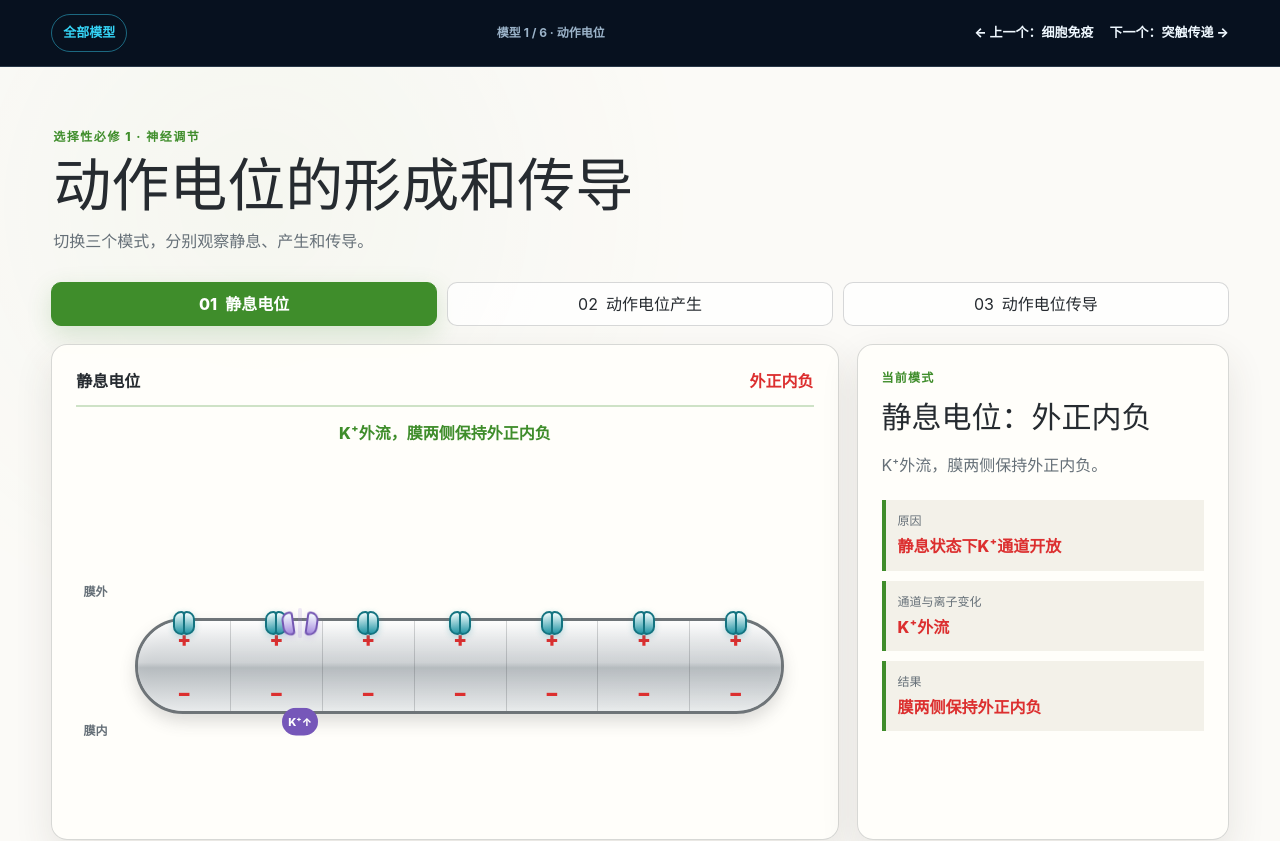
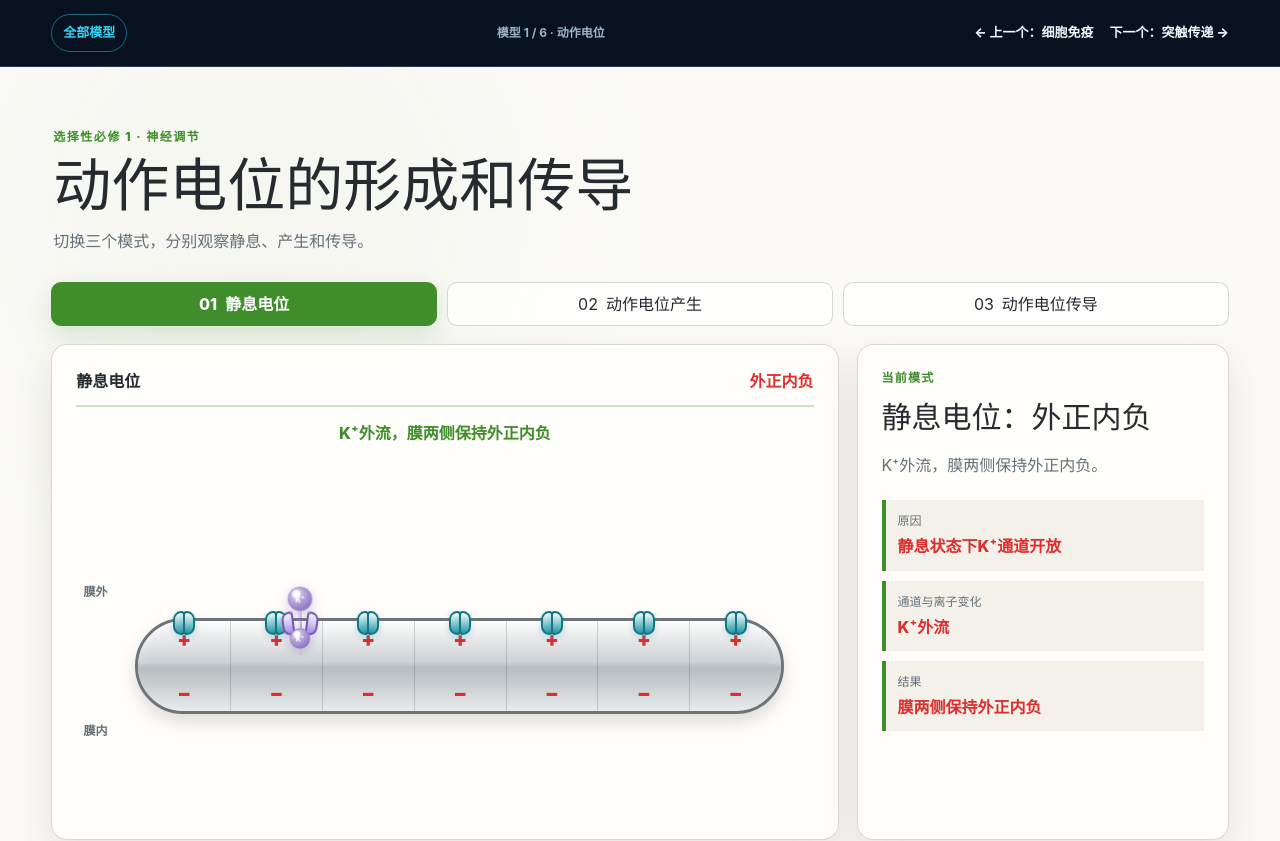
Before and after one commit to Meiosis7/biology-interactive-models, a Next.js app: page /models/action-potential in a window 1280 px wide. Shown: the top 841 px of the page. Built offline with nearby package versions, Linux system fonts and the light colour scheme.

Commit message:
feat: animate ions through channel pores

```diff
--- a/components/action-potential/ActionPotentialScene.tsx
+++ b/components/action-potential/ActionPotentialScene.tsx
@@ -1,5 +1,6 @@
 import type { ActionPotentialFrame, ActionPotentialMode } from "./types";
 import { IonChannel } from "./IonChannel";
+import { IonStream } from "./IonStream";
 
 const MODE_LABELS: Record<ActionPotentialMode, string> = {
   resting: "静息电位",
@@ -73,12 +74,11 @@ export function ActionPotentialScene({
                 {segment.polarity === "excited" ? "+" : "−"}
               </span>
               {segment.sodiumInflux && (
-                <span
-                  className="ap-segment-na-flow"
-                  aria-label={`Na⁺进入第${segment.id + 1}膜段`}
-                >
-                  Na⁺↓
-                </span>
+                <IonStream
+                  species="sodium"
+                  direction="inward"
+                  label={`Na⁺进入第${segment.id + 1}膜段`}
+                />
               )}
               {mode === "resting" && segment.id === 1 && (
                 <>
@@ -88,9 +88,11 @@ export function ActionPotentialScene({
                     label={`K⁺通道${frame.potassiumChannelOpen ? "开放" : "关闭"}`}
                   />
                   {frame.potassiumOutflow && (
-                    <span className="ap-segment-k-flow" aria-label="K⁺外流">
-                      K⁺↑
-                    </span>
+                    <IonStream
+                      species="potassium"
+                      direction="outward"
+                      label="K⁺外流"
+                    />
                   )}
                 </>
               )}
--- /dev/null
+++ b/components/action-potential/IonStream.tsx
@@ -0,0 +1,35 @@
+import type { CSSProperties } from "react";
+
+interface IonStreamProps {
+  species: "sodium" | "potassium";
+  direction: "inward" | "outward";
+  label: string;
+}
+
+const ION_LABELS = {
+  sodium: "Na⁺",
+  potassium: "K⁺",
+} as const;
+
+export function IonStream({ species, direction, label }: IonStreamProps) {
+  return (
+    <span
+      className={`ap-ion-stream ap-ion-stream--${species} ap-ion-stream--${direction}`}
+      data-ion-species={species}
+      data-ion-direction={direction}
+      aria-label={label}
+    >
+      {[0, 1, 2].map((index) => (
+        <i
+          key={index}
+          className="ap-ion-particle"
+          data-ion-particle={species}
+          style={{ "--ion-index": index } as CSSProperties}
+          aria-hidden="true"
+        >
+          {ION_LABELS[species]}
+        </i>
+      ))}
+    </span>
+  );
+}
--- a/components/action-potential/action-potential.css
+++ b/components/action-potential/action-potential.css
@@ -335,40 +335,68 @@
   transform: translateX(-50%);
 }
 
-.ap-segment-na-flow,
-.ap-segment-k-flow {
+.ap-ion-stream {
+  --ion-color: #168fa0;
+  --ion-start-y: -20px;
+  --ion-end-y: 34px;
   position: absolute;
+  top: -18px;
+  left: 50%;
+  width: 1px;
+  height: 58px;
   z-index: 7;
+  pointer-events: none;
+}
+
+.ap-ion-stream::before {
+  position: absolute;
+  top: 4px;
   left: 50%;
-  display: inline-flex;
-  align-items: center;
-  justify-content: center;
-  min-width: 36px;
-  min-height: 28px;
-  border-radius: 999px;
-  color: #fff;
-  font-size: 11px;
-  font-weight: 850;
+  width: 2px;
+  height: 48px;
+  background: linear-gradient(
+    to bottom,
+    color-mix(in srgb, var(--ion-color) 4%, transparent),
+    color-mix(in srgb, var(--ion-color) 44%, transparent),
+    color-mix(in srgb, var(--ion-color) 4%, transparent)
+  );
+  content: "";
   transform: translateX(-50%);
 }
 
-.ap-segment-na-flow {
-  top: -53px;
-  background: var(--ap-blue);
+.ap-ion-stream--potassium {
+  --ion-color: #7958b8;
+  --ion-start-y: 34px;
+  --ion-end-y: -20px;
+  left: 76%;
 }
 
-.ap-segment-k-flow {
-  top: 42px;
-  left: 76%;
-  background: var(--ap-purple);
+.ap-ion-particle {
+  position: absolute;
+  top: 0;
+  left: 0;
+  display: grid;
+  width: 25px;
+  height: 25px;
+  border: 1px solid color-mix(in srgb, var(--ion-color) 75%, white);
+  border-radius: 50%;
+  background: radial-gradient(circle at 34% 28%, white 0 12%, color-mix(in srgb, var(--ion-color) 45%, white) 26%, var(--ion-color) 100%);
+  box-shadow: 0 4px 12px color-mix(in srgb, var(--ion-color) 30%, transparent);
+  place-items: center;
+  color: white;
+  font-size: 8px;
+  font-style: normal;
+  font-weight: 800;
+  transform: translate(-50%, var(--ion-start-y)) scale(.82);
+  opacity: 0;
+  animation: ap-ion-cross 780ms cubic-bezier(.3, .1, .25, 1) infinite;
+  animation-delay: calc(var(--ion-index) * 190ms);
+  animation-play-state: paused;
+  will-change: transform, opacity;
 }
 
-.ap-scene[data-playing="true"] .ap-segment-na-flow {
-  animation: ap-na-in 1.1s ease-in-out infinite;
-}
-
-.ap-scene[data-playing="true"] .ap-segment-k-flow {
-  animation: ap-k-out 1.3s ease-in-out infinite;
+.ap-scene[data-playing="true"] .ap-ion-particle {
+  animation-play-state: running;
 }
 
 .ap-local-current-system {
@@ -552,23 +580,23 @@
   opacity: 0.55;
 }
 
-@keyframes ap-na-in {
-  from {
-    transform: translate(-50%, -34px);
+@keyframes ap-ion-cross {
+  0% {
+    transform: translate(-50%, var(--ion-start-y)) scale(.78);
+    opacity: 0;
   }
 
-  to {
-    transform: translate(-50%, 70px);
-  }
-}
-
-@keyframes ap-k-out {
-  from {
-    transform: translate(-50%, 65px);
+  18% {
+    opacity: 1;
   }
 
-  to {
-    transform: translate(-50%, -38px);
+  74% {
+    opacity: 1;
+  }
+
+  100% {
+    transform: translate(-50%, var(--ion-end-y)) scale(1);
+    opacity: 0;
   }
 }
 
@@ -655,13 +683,6 @@
     justify-self: end;
   }
 
-  .ap-segment-na-flow,
-  .ap-segment-k-flow {
-    min-width: 30px;
-    min-height: 24px;
-    font-size: clamp(8px, 2.5vw, 10px);
-  }
-
   .ap-controls p {
     width: 100%;
     margin-left: 0;
```
Also changed, not shown: .superpowers/sdd/task-2-report.md, 2 other files (tests, documents, lock files or other folders).
